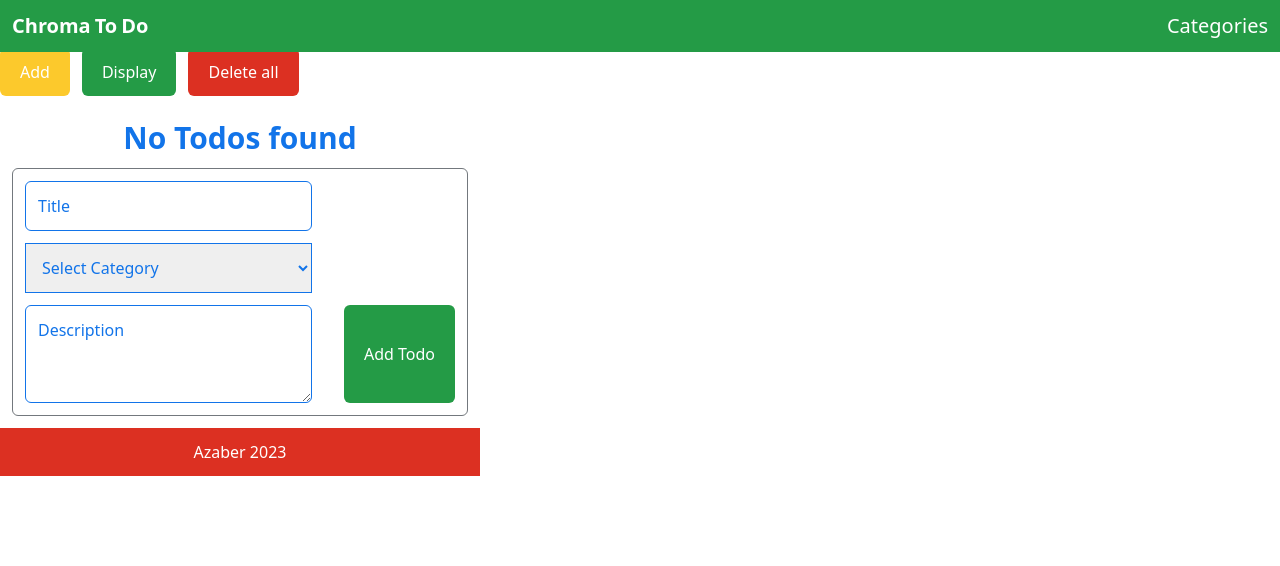
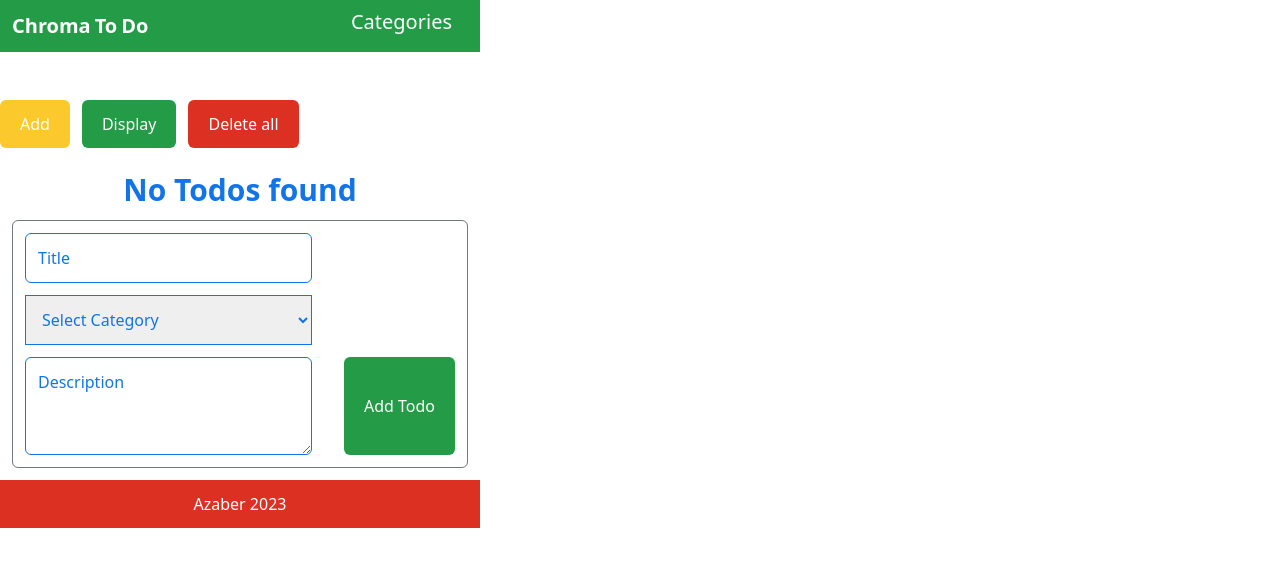
Before and after one commit to Azab-Inc/ChromaToDo, an Angular app in the folder ChromaToDo/: page /home in a window 1280 px wide. Shown: the top 566 px of the page. Built offline with nearby package versions, Linux system fonts and the light colour scheme.

Commit message:
Can now add category

```diff
--- /dev/null
+++ b/ChromaToDo/src/app/components/create/new-category/new-category.component.html
@@ -0,0 +1,13 @@
+<form class="flex flex-wrap">
+  <span class="w-full">New Category</span>
+  <input
+    class="w-2/3 bg-slate-200 text-mainB"
+    type="text"
+    required
+    [(ngModel)]="newCategory.name"
+    name="newCategoryName"
+  />
+  <button type="submit" class="w-1/3 btn btn-warn" (click)="addCategory()">
+    Add
+  </button>
+</form>
--- /dev/null
+++ b/ChromaToDo/src/app/components/create/new-category/new-category.component.ts
@@ -0,0 +1,28 @@
+import { Component } from '@angular/core';
+import { CommonModule } from '@angular/common';
+import { FormsModule } from '@angular/forms';
+import { CategoryService } from 'src/app/services/category.service';
+import { Category } from 'src/app/interfaces/category';
+
+@Component({
+  selector: 'app-new-category',
+  standalone: true,
+  imports: [CommonModule, FormsModule],
+  templateUrl: './new-category.component.html',
+  styles: [],
+})
+export class NewCategoryComponent {
+  constructor(private categoryService: CategoryService) {}
+
+  newCategory: Category = {};
+
+  async addCategory() {
+    if (this.newCategory.name != '' && this.newCategory.name != undefined) {
+      await this.categoryService.addCategory(this.newCategory);
+      this.categoryService.notifyCategoryAdded();
+      this.newCategory.name = '';
+    } else {
+      alert('Please give the new category a name.');
+    }
+  }
+}
--- a/ChromaToDo/src/app/components/nav/nav.component.html
+++ b/ChromaToDo/src/app/components/nav/nav.component.html
@@ -1,10 +1,29 @@
-<nav class="fixed top-0 left-0 right-0">
-  <div class="text-xl text-white flex justify-between bg-mainG p-3">
-    <div class="flex gap-x-1 font-bold">
+<nav class="fixed top-0 left-0 right-0 relative">
+  <div class="text-xl text-white flex justify-between">
+    <div class="flex gap-x-1 font-bold bg-mainG p-3 w-1/2">
       <span>Chroma</span>
       <span>To</span>
       <span>Do</span>
     </div>
-    <a (click)="showCategories()">Categories</a>
+    <div class="flex flex-col gap-3 relative bg-mainG w-1/2 text-right px-3">
+      <button
+        (click)="displayCategories = !displayCategories"
+        class="text-white px-4 py-2 rounded-md ml-auto"
+      >
+        Categories
+      </button>
+    </div>
+  </div>
+  <div class="absolute top-10 right-0">
+    <div
+      *ngIf="displayCategories"
+      class="flex flex-col gap-y-3 duration-300 w-1/2 ml-auto min-h-[20vh] max-h-[40vh] overflow-y-auto p-3 bg-mainG text-lg text-white"
+    >
+      <button class="px-3 text-left" *ngFor="let category of categories">
+        {{ category.id }} {{ category.name }}
+      </button>
+      <hr class="my-3 border-2" />
+      <app-new-category></app-new-category>
+    </div>
   </div>
 </nav>
```
